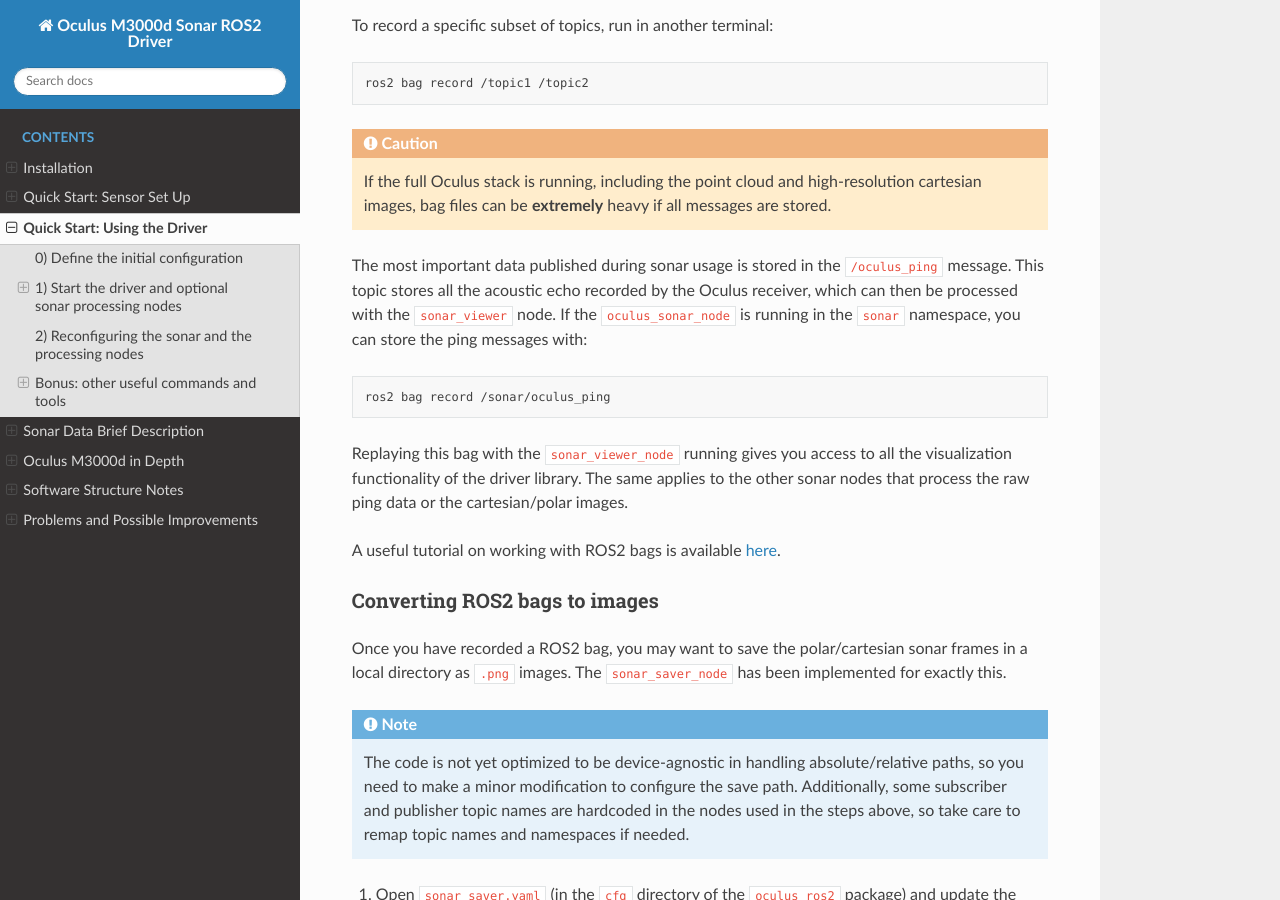
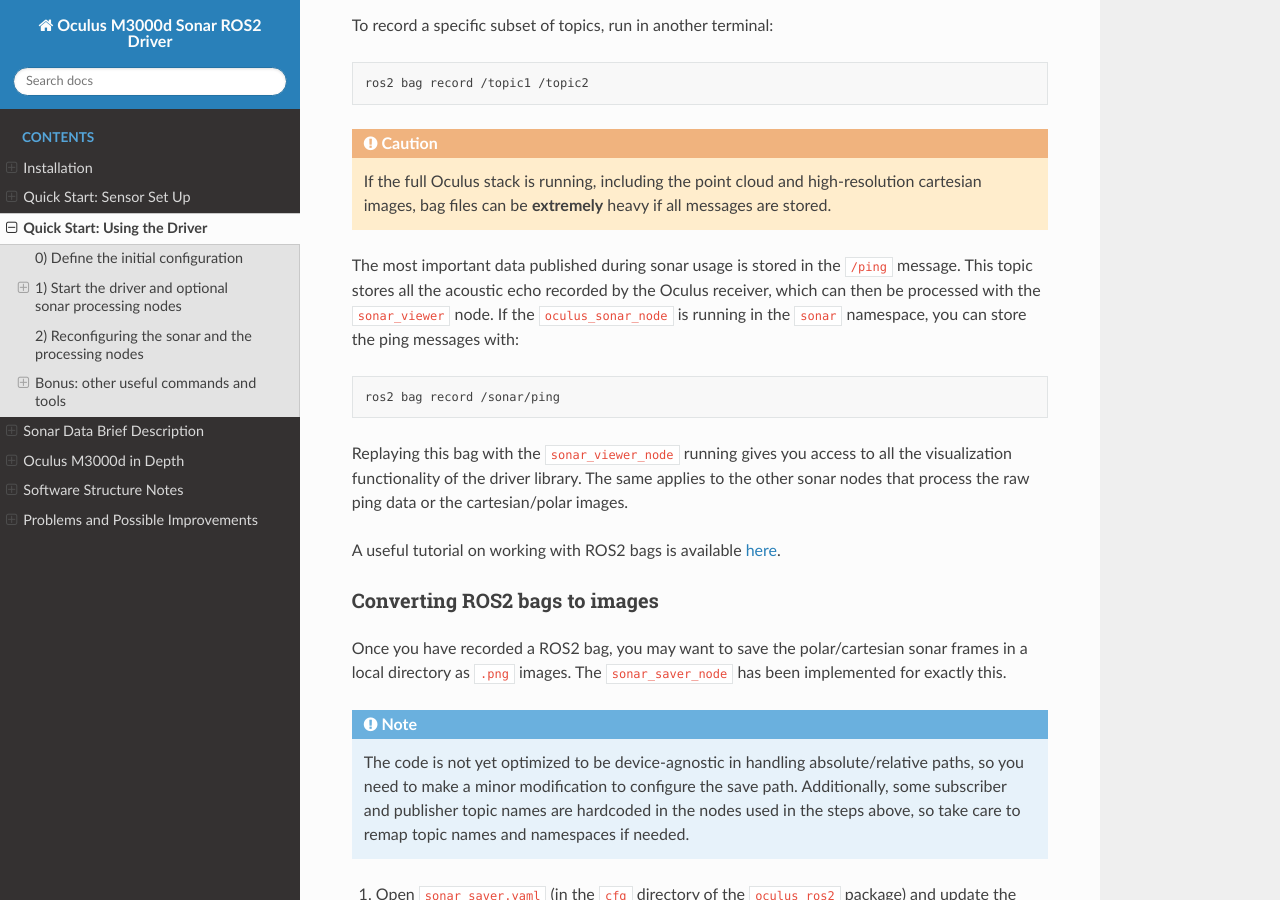
Before and after one commit to AlePuglisi/oculus-m3000d-ros2-cpp-driver, a Sphinx documentation site: the page built from docs/quickstart_driver.md, in a window 1280 px wide and 900 px high, scrolled down 1964 px. Built offline with Sphinx 7.4.7 and the Read the Docs theme 3.1.0, drawn with Linux system fonts in a browser that asks for light colours.

Commit message:
docs(fix): the real topic of interest is ping

````diff
--- a/docs/quickstart_driver.md
+++ b/docs/quickstart_driver.md
@@ -103,13 +103,13 @@
 bag files can be **extremely** heavy if all messages are stored.
 :::
 
-The most important data published during sonar usage is stored in the `/oculus_ping` message. This
+The most important data published during sonar usage is stored in the `/ping` message. This
 topic stores all the acoustic echo recorded by the Oculus receiver, which can then be processed with
 the `sonar_viewer` node. If the `oculus_sonar_node` is running in the `sonar` namespace, you can
 store the ping messages with:
 
 ```bash
-ros2 bag record /sonar/oculus_ping
+ros2 bag record /sonar/ping
 ```
 
 Replaying this bag with the `sonar_viewer_node` running gives you access to all the visualization
````
Also changed, not shown: README.md (+2 -2 lines).
